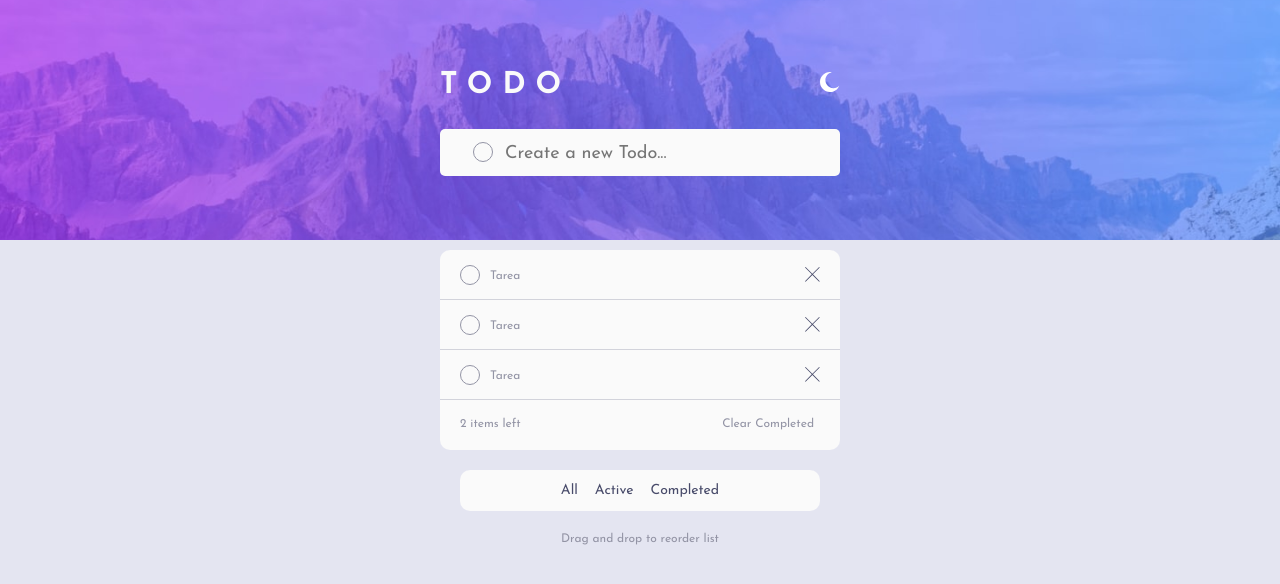
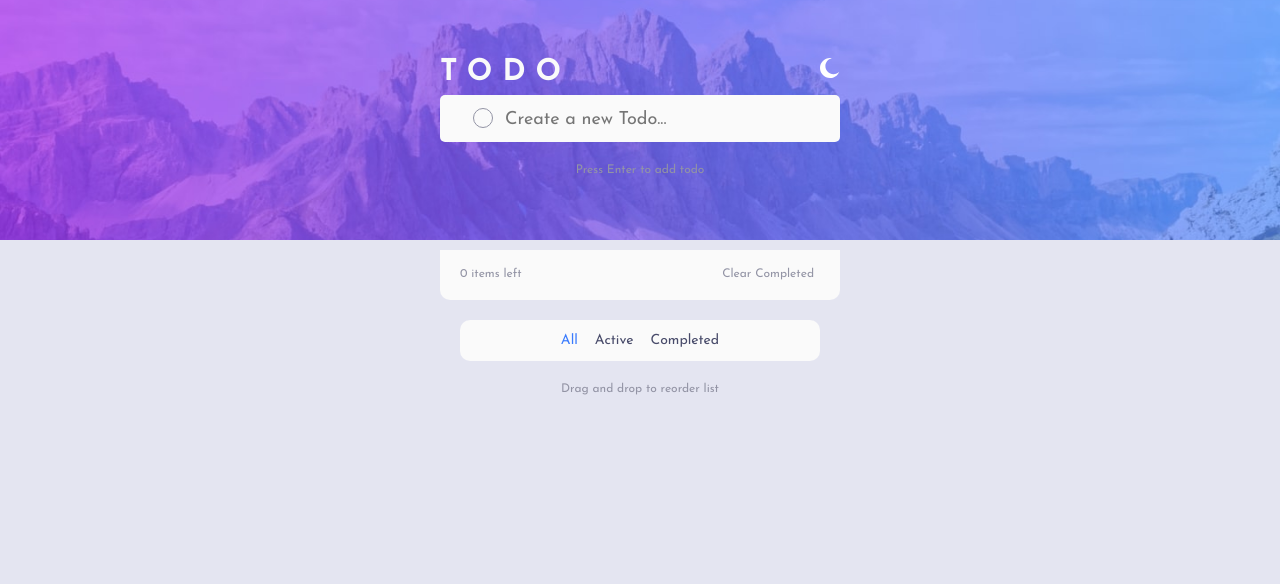
Before and after one commit to Miller1999/TaskMaster, a React (Vite) app: page / in a window 1280 px wide. Shown: the top 584 px of the page. Built offline with nearby package versions, Linux system fonts and the light colour scheme.

Commit message:
Feat: Functions like: add, delete, delete all, mark as completed and filter

```diff
--- a/src/App.jsx
+++ b/src/App.jsx
@@ -5,25 +5,90 @@ import Header from "./Components/Header";
 import Todo from "./Components/Todo";
 import ListTodos from "./Components/ListTodos";
 import Nav from "./Components/Nav";
+import useLocalStorage from "./hook/useLocalStorage";
 const ThemeContext = createContext();
 
 function App() {
 	const [theme, setTheme] = useState("light");
+	const [selected, setSelected] = useState("All");
+	const { item: todos, saveItem: setTodos } = useLocalStorage("todolist", []);
+
+	const addTodo = (newTodo) => {
+		setTodos([...todos, newTodo]);
+	};
+	const completedTodo = (todos, name, status) => {
+		const index = todos.findIndex((todo) => todo.name === name);
+		todos[index].status = !status;
+		setTodos([...todos]);
+	};
+	const deleteTodo = (todos, name) => {
+		const index = todos.findIndex((todo) => todo.name === name);
+		todos.splice(index, 1);
+		setTodos([...todos]);
+	};
+	const deleteAllTodos = () => {
+		const remainTodos = [...todos];
+		const completedTodos = remainTodos.filter((todo) => todo.status);
+		const uncompletedTodos = remainTodos.filter(
+			(todo) => todo.status === false
+		);
+		completedTodos.splice(0, completedTodos.length);
+		setTodos(uncompletedTodos);
+	};
+
 	return (
 		<ThemeContext.Provider value={{ theme, setTheme }}>
 			<main className={`${theme}`}>
-				<Header theme={theme} setTheme={setTheme} />
+				<Header theme={theme} setTheme={setTheme} addTodo={addTodo} />
 				<div className="container__todos">
 					<ListTodos theme={theme}>
-						<Todo />
-						<Todo />
-						<Todo />
+						{selected === "Active"
+							? todos
+									.filter((todo) => todo.status === false)
+									.map((todo) => (
+										<Todo
+											key={todo.name}
+											name={todo.name}
+											status={todo.status}
+											todos={todos}
+											completedTodo={completedTodo}
+											deleteTodo={deleteTodo}
+										/>
+									))
+							: selected === "Completed"
+							? todos
+									.filter((todo) => todo.status)
+									.map((todo) => (
+										<Todo
+											key={todo.name}
+											name={todo.name}
+											status={todo.status}
+											todos={todos}
+											completedTodo={completedTodo}
+											deleteTodo={deleteTodo}
+										/>
+									))
+							: todos.map((todo) => (
+									<Todo
+										key={todo.name}
+										name={todo.name}
+										status={todo.status}
+										todos={todos}
+										completedTodo={completedTodo}
+										deleteTodo={deleteTodo}
+									/>
+							  ))}
 						<div className={`listTodos__footer `}>
-							<span>2 items left</span>
-							<button>Clear Completed</button>
+							<span>
+								{todos.filter((todo) => todo.status === false).length} items
+								left
+							</span>
+							<button onClick={() => deleteAllTodos(todos)}>
+								Clear Completed
+							</button>
 						</div>
 					</ListTodos>
-					<Nav />
+					<Nav selected={selected} setSelected={setSelected} />
 				</div>
 
 				<p>Drag and drop to reorder list</p>
--- a/src/Components/Header.jsx
+++ b/src/Components/Header.jsx
@@ -1,7 +1,7 @@
 import Light from "../assets/icon-sun.svg";
 import Dark from "../assets/icon-moon.svg";
 
-const Header = ({ theme, setTheme }) => {
+const Header = ({ theme, setTheme, addTodo }) => {
 	const toggleTheme = () => {
 		theme === "light"
 			? setTheme("dark")
@@ -30,8 +30,18 @@ const Header = ({ theme, setTheme }) => {
 			</div>
 			<div className="input">
 				<div className="circle"></div>
-				<input type="text" placeholder="Create a new Todo..." />
+				<input
+					onKeyDown={(e) => {
+						if (e.key === "Enter") {
+							addTodo({ name: e.target.value, status: false });
+							e.target.value = "";
+						}
+					}}
+					type="text"
+					placeholder="Create a new Todo..."
+				/>
 			</div>
+			<p>Press Enter to add todo</p>
 		</header>
 	);
 };
--- a/src/Components/Nav.jsx
+++ b/src/Components/Nav.jsx
@@ -1,15 +1,24 @@
-const Nav = () => {
+const Nav = ({ selected, setSelected }) => {
+	const handleClick = (e) => {
+		setSelected(e.target.textContent);
+	};
 	return (
 		<nav className="navbar">
 			<ul>
-				<li className="navbar__item">
-					<button>All</button>
+				<li className={`navbar__item ${selected === "All" ? "selected" : ""} `}>
+					<button onClick={handleClick}>All</button>
 				</li>
-				<li className="navbar__item">
-					<button>Active</button>
+				<li
+					className={`navbar__item ${selected === "Active" ? "selected" : ""} `}
+				>
+					<button onClick={handleClick}>Active</button>
 				</li>
-				<li className="navbar__item">
-					<button>Completed</button>
+				<li
+					className={`navbar__item ${
+						selected === "Completed" ? "selected" : ""
+					} `}
+				>
+					<button onClick={handleClick}>Completed</button>
 				</li>
 			</ul>
 		</nav>
--- a/src/Components/Todo.jsx
+++ b/src/Components/Todo.jsx
@@ -1,18 +1,25 @@
 import Close from "../assets/icon-cross.svg";
 
-const Todo = () => {
+const Todo = ({ name, status, todos, completedTodo, deleteTodo }) => {
 	return (
 		<div className="todo">
 			<div
-				className="todo__info"
-				onClick={(e) => {
-					e.target.parentElement.classList.toggle("check");
+				className={`todo__info ${status && "check"}`}
+				onClick={() => {
+					completedTodo(todos, name, status);
 				}}
 			>
 				<button className="circle"></button>
-				<p className="todo__text">Tarea</p>
+				<p className="todo__text">{name}</p>
 			</div>
-			<img src={Close} alt="Close" />
+			<button
+				onClick={() => {
+					deleteTodo(todos, name);
+				}}
+				className="todo__close"
+			>
+				<img src={Close} alt="Close" />
+			</button>
 		</div>
 	);
 };
--- /dev/null
+++ b/src/hook/useLocalStorage.js
@@ -0,0 +1,28 @@
+import { useState, useEffect } from "react";
+
+function useLocalStorage(name, initialValue) {
+	const [item, setItem] = useState(initialValue);
+
+	useEffect(() => {
+		try {
+			const localStorageItem = localStorage.getItem(name);
+			let parsedItem;
+			if (!localStorageItem) {
+				localStorage.setItem(name, JSON.stringify(initialValue));
+				parsedItem = initialValue;
+			} else {
+				parsedItem = JSON.parse(localStorageItem);
+				setItem(parsedItem);
+			}
+		} catch {
+			console.error();
+		}
+	}, []);
+	const saveItem = (newItem) => {
+		localStorage.setItem(name, JSON.stringify(newItem));
+		setItem(newItem);
+	};
+	return { item, saveItem };
+}
+
+export default useLocalStorage;
--- a/src/style.sass
+++ b/src/style.sass
@@ -86,7 +86,7 @@ p
   background-repeat: no-repeat
   background-size: cover
   padding: 2rem
-  gap: 3rem
+  gap: 1rem
   .title
     display: flex
     justify-content: space-between
@@ -170,6 +170,7 @@ p
     display: flex
     align-items: center
     gap: 1rem
+    width: 100%
     button
       cursor: pointer
       background: none
@@ -192,8 +193,13 @@ p
     .todo__text
       text-decoration: line-through
       transition: all .5s
-  img
-    width: 1.5rem
+  .todo__close
+    cursor: pointer
+    display: flex
+    justify-content: center
+    align-items: center
+    background: none
+    border: none
 
 .navbar
   display: flex
@@ -216,6 +222,9 @@ p
         @include textButton()
       button:hover
         color: $highlightColor
+    .selected
+      button
+        color: $highlightColor
 
 .hidden
   visibility: hidden
```
Also changed, not shown: src/Components/Footer.jsx (deleted).
